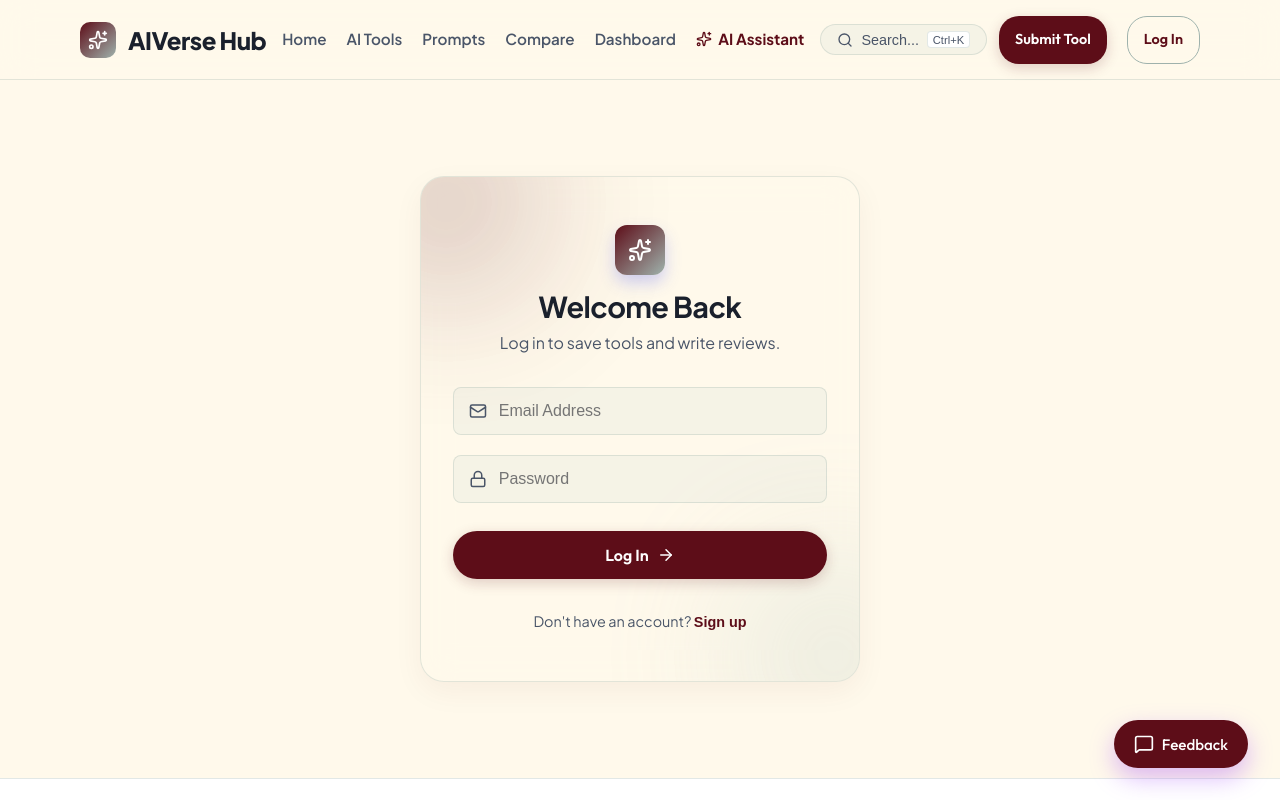
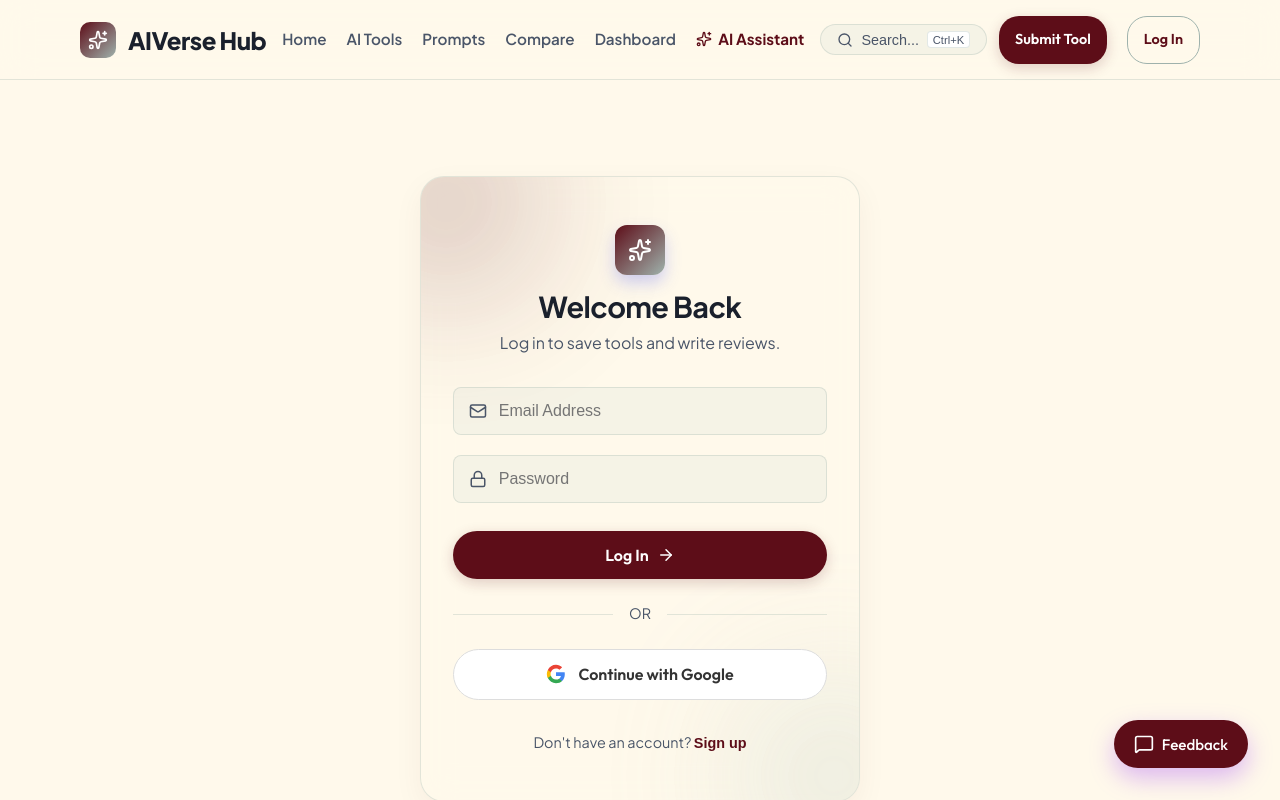
Before and after one commit to workbinodshaw-design/testpush, a React (Vite) app in the folder AIVerse-Hub/: page /#/login in a window 1280 px wide. Shown: the top 800 px of the page. Built offline with nearby package versions, Linux system fonts and the light colour scheme; no server answers.

Commit message:
feat: login with google

```diff
--- a/AIVerse-Hub/src/context/AuthContext.jsx
+++ b/AIVerse-Hub/src/context/AuthContext.jsx
@@ -4,10 +4,11 @@
   signInWithEmailAndPassword,
   signOut,
   onAuthStateChanged,
-  updateProfile
+  updateProfile,
+  signInWithPopup
 } from 'firebase/auth';
-import { doc, onSnapshot, setDoc } from 'firebase/firestore';
-import { auth, db } from '../firebase';
+import { doc, onSnapshot, setDoc, getDoc } from 'firebase/firestore';
+import { auth, db, googleProvider } from '../firebase';
 
 const AuthContext = createContext();
 
@@ -46,6 +47,27 @@
     return signOut(auth);
   };
 
+  // Sign in with Google
+  const signInWithGoogle = async () => {
+    const result = await signInWithPopup(auth, googleProvider);
+    const user = result.user;
+
+    // Check if user document exists in Firestore, if not, create it
+    const docRef = doc(db, 'users', user.uid);
+    const docSnap = await getDoc(docRef);
+
+    if (!docSnap.exists()) {
+      await setDoc(docRef, {
+        email: user.email,
+        displayName: user.displayName || 'Google User',
+        bookmarks: [],
+        createdAt: new Date().toISOString()
+      });
+    }
+
+    return result;
+  };
+
   // Subscribe to auth state changes and user bookmarks
   useEffect(() => {
     let unsubscribeBookmarks = null;
@@ -82,7 +104,8 @@
     userBookmarks,
     signup,
     login,
-    logout
+    logout,
+    signInWithGoogle
   };
 
   return (
--- a/AIVerse-Hub/src/firebase.js
+++ b/AIVerse-Hub/src/firebase.js
@@ -1,5 +1,5 @@
 import { initializeApp } from "firebase/app";
-import { getAuth } from "firebase/auth";
+import { getAuth, GoogleAuthProvider } from "firebase/auth";
 import { getFirestore } from "firebase/firestore";
 
 const firebaseConfig = {
@@ -15,3 +15,4 @@
 const app = initializeApp(firebaseConfig);
 export const auth = getAuth(app);
 export const db = getFirestore(app);
+export const googleProvider = new GoogleAuthProvider();
--- a/AIVerse-Hub/src/pages/Login.jsx
+++ b/AIVerse-Hub/src/pages/Login.jsx
@@ -11,7 +11,7 @@
   const [error, setError] = useState('');
   const [loading, setLoading] = useState(false);
 
-  const { currentUser, login, signup } = useAuth();
+  const { currentUser, login, signup, signInWithGoogle } = useAuth();
   const navigate = useNavigate();
 
   useEffect(() => {
@@ -51,6 +51,23 @@
       }
     }
 
+    setLoading(false);
+  };
+
+  const handleGoogleLogin = async () => {
+    setError('');
+    setLoading(true);
+    try {
+      await signInWithGoogle();
+      navigate('/');
+    } catch (err) {
+      console.error(err);
+      if (err.code === 'auth/popup-closed-by-user') {
+        setError('Login cancelled.');
+      } else {
+        setError('Failed to log in with Google.');
+      }
+    }
     setLoading(false);
   };
 
@@ -137,6 +154,27 @@
           </button>
         </form>
 
+        <div style={{ display: 'flex', alignItems: 'center', margin: '1.5rem 0' }}>
+          <div style={{ flex: 1, height: '1px', background: 'var(--glass-border)' }}></div>
+          <span style={{ padding: '0 1rem', color: 'var(--text-secondary)', fontSize: '0.9rem' }}>OR</span>
+          <div style={{ flex: 1, height: '1px', background: 'var(--glass-border)' }}></div>
+        </div>
+
+        <button
+          onClick={handleGoogleLogin}
+          disabled={loading}
+          className="btn btn-secondary"
+          style={{ width: '100%', padding: '0.9rem', fontSize: '1rem', display: 'flex', alignItems: 'center', justifyContent: 'center', gap: '0.75rem', background: 'white', color: '#333', border: '1px solid #ddd' }}
+        >
+          <svg width="20" height="20" viewBox="0 0 24 24" fill="none" xmlns="http://www.w3.org/2000/svg">
+            <path d="M22.56 12.25c0-.78-.07-1.53-.2-2.25H12v4.26h5.92c-.26 1.37-1.04 2.53-2.21 3.31v2.77h3.57c2.08-1.92 3.28-4.74 3.28-8.09z" fill="#4285F4"/>
+            <path d="M12 23c2.97 0 5.46-.98 7.28-2.66l-3.57-2.77c-.98.66-2.23 1.06-3.71 1.06-2.86 0-5.29-1.93-6.16-4.53H2.18v2.84C3.99 20.53 7.7 23 12 23z" fill="#34A853"/>
+            <path d="M5.84 14.09c-.22-.66-.35-1.36-.35-2.09s.13-1.43.35-2.09V7.07H2.18C1.43 8.55 1 10.22 1 12s.43 3.45 1.18 4.93l2.85-2.22.81-.62z" fill="#FBBC05"/>
+            <path d="M12 5.38c1.62 0 3.06.56 4.21 1.64l3.15-3.15C17.45 2.09 14.97 1 12 1 7.7 1 3.99 3.47 2.18 7.07l3.66 2.84c.87-2.6 3.3-4.53 6.16-4.53z" fill="#EA4335"/>
+          </svg>
+          Continue with Google
+        </button>
+
         <div style={{ marginTop: '2rem', textAlign: 'center', color: 'var(--text-secondary)', fontSize: '0.9rem' }}>
           {isLogin ? "Don't have an account? " : "Already have an account? "}
           <button
```
